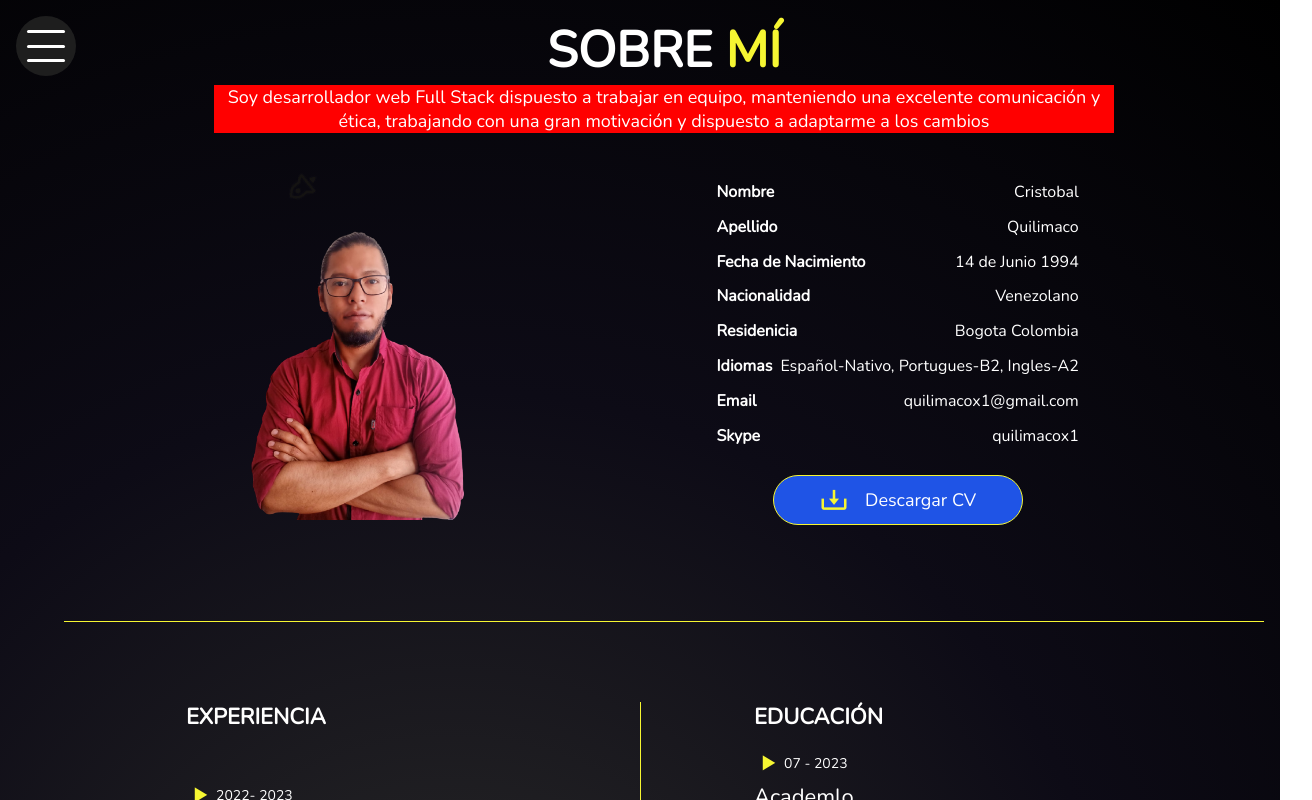
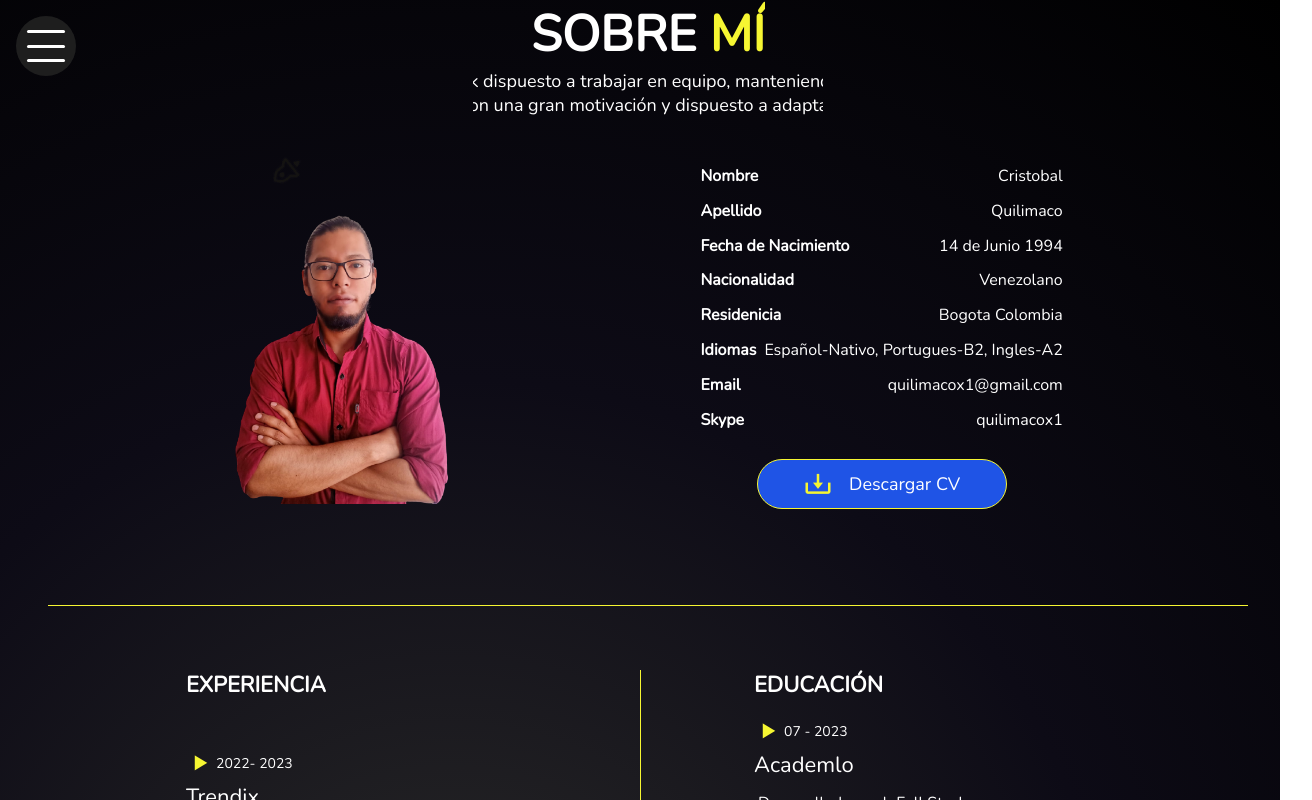
Before and after one commit to cristobalquilimaco/portfolioff, a React (Vite) app: page /#/aboutme in a window 1280 px wide. Shown: the top 800 px of the page, 1312 px wide, since content can reach past the window. Built offline with nearby package versions, Linux system fonts and the light colour scheme.

Commit message:
se hacer reset a pagina about me

```diff
--- a/src/components/styles/aboutMe.css
+++ b/src/components/styles/aboutMe.css
@@ -1,4 +1,3 @@
-
 
 :root {
   --color-box-menu: #333333;
@@ -11,8 +10,17 @@
   --react-color: #61DBFB;
   --css-color: #0F5298;
   --github-color: #000000;
+}
 
+body{
+  box-sizing: border-box;
+  margin: 0;
+  overflow: hidden;
+}
 
+*{
+  margin: 0;
+  overflow: hidden;
 }
 
 p,h1,h2,h3,h4,h5{
@@ -28,6 +36,7 @@ p,h1,h2,h3,h4,h5{
 .principal_about{
 width: 100%;
 
+height: auto;
     background-image: radial-gradient(circle at 35.28% 58.5%, #2a2a29 0, #0d0b16 50%, #000000 100%);
 }
 
@@ -38,7 +47,6 @@ width: 100%;
    flex-direction: column;
    flex-wrap: wrap;
    gap: 2rem;
-   margin: 1rem;
    animation: slide-out 1s forwards;
 
 
@@ -58,14 +66,13 @@ text-align: center;
 
 justify-content: center;
 align-items: center;
-width: 100%;
+width: 350px;
 }
 
 
 
 .subtitle{
     color: var(--color-x);
-background-color: red;
 }
 
 .about__tt{
```
